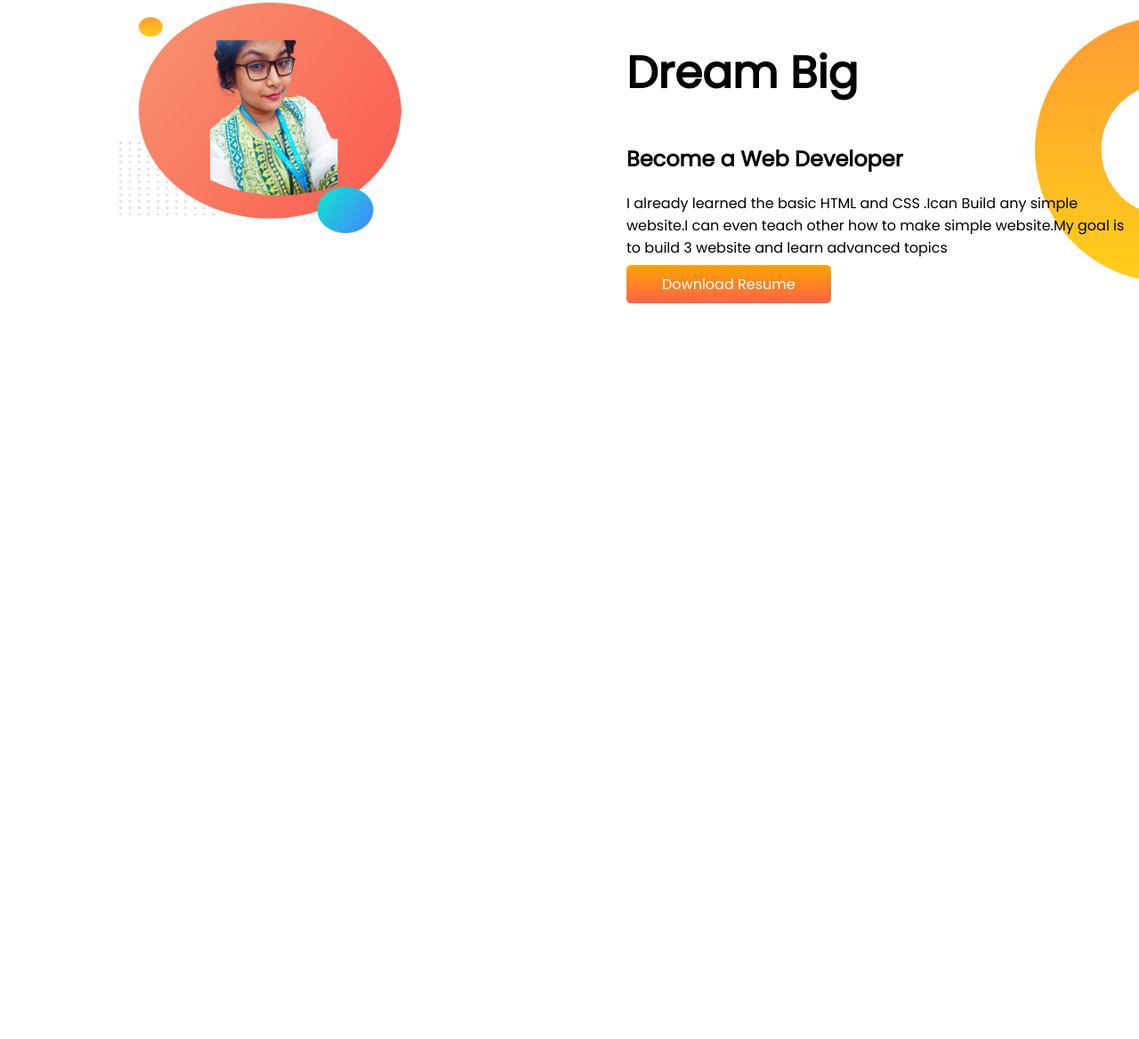
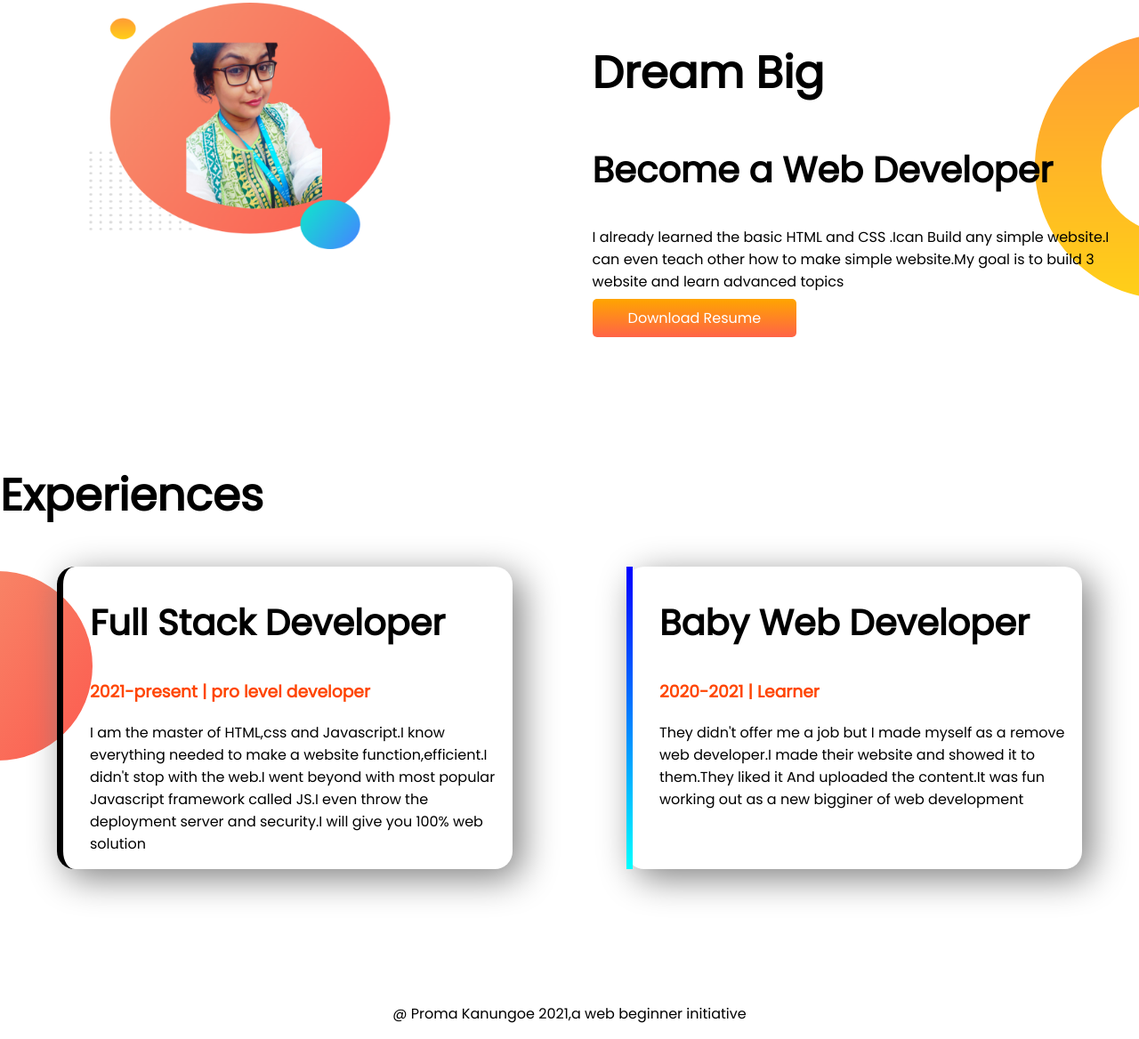
Before and after one commit to PROMA-0481/proma-portfolio, a plain HTML site: page proma-portfolio/index.html in a window 1280 px wide. Shown: the part 689-1857 px from the top of the page at 89% size. Before the commit the page ends 1121 px from the top, so only its background shows below. Drawn offline with Linux system fonts and the light colour scheme.

Commit message:
footer and experience added

```diff
--- a/proma-portfolio/index.html
+++ b/proma-portfolio/index.html
@@ -14,7 +14,7 @@
 
 <body>
 
-    <section id="top-banner">
+    <section class="top-banner flexible-container">
         <div class="half-width">
             <h1>Welcome To</h1>
             <h1><span class="orange-color">Proma's </span>World</h1>
@@ -31,7 +31,7 @@
             <img src="1.1.png" alt="Proma1">
         </div>
     </section>
-    <section class="dream-big">
+    <section class="dream-big flexible-container">
 
         <div class="half-width">
             <img src="2.1.png" alt="proma 2">
@@ -49,6 +49,33 @@
         </div>
 
     </section>
+    <section class="experience-area">
+        <h1>Experiences</h1>
+        <div class="flexible-container">
+            <div id="full-stack-experience" class="experience-item">
+                <h2>Full Stack Developer</h2>
+                <h3 class="orange-color">2021-present | pro level developer</h3>
+                <p>I am the master of HTML,css and Javascript.I know everything needed to make a website
+                    function,efficient.I didn't stop with the web.I went beyond with most popular Javascript framework
+                    called JS.I even throw the deployment server and security.I will give you 100% web solution</p>
+            </div>
+            <div id="web-dev-experience" class="experience-item ">
+                <h2>Baby Web Developer</h2>
+                <h3 class="orange-color">2020-2021 | Learner</h3>
+                <p>
+                    They didn't offer me a job but I made myself as a remove web developer.I made their website and
+                    showed
+                    it
+                    to them.They liked it And uploaded the content.It was fun working out as a new bigginer of web
+                    development
+                </p>
+            </div>
+        </div>
+
+    </section>
+    <footer>
+        <p>@ Proma Kanungoe 2021,a web beginner initiative</p>
+    </footer>
 
 
 
--- a/proma-portfolio/style.css
+++ b/proma-portfolio/style.css
@@ -8,19 +8,24 @@ h1 {
 
 }
 
+h2 {
+    font-size: 40px;
+}
+
 .orange-color {
     color: orangered;
 
 }
 
-section {
+.flexible-container {
     display: flex;
-    margin-bottom: 100px;
+    margin-bottom: 150px;
 }
 
 .half-width {
     width: 50%;
-    padding-left: 5%;
+    padding-left: 2%;
+
 }
 
 .half-width img {
@@ -36,7 +41,7 @@ section {
     font-weight: 400;
 }
 
-#top-banner {
+.top-banner {
     background-image: url(top-banner.png);
     background-repeat: no-repeat;
 
@@ -48,3 +53,46 @@ section {
     background-repeat: no-repeat;
     background-position: right;
 }
+
+.experience-area {
+    background-image: url(images/exp-bg.png);
+    background-repeat: no-repeat;
+    background-position: left;
+}
+
+#full-stack-experience {
+    border-left: 7px solid;
+    border-image: linear-gradient(red orange);
+    border-image-slice: 1;
+    border-radius: 20px;
+}
+
+.experience-item {
+    width: 40%;
+    margin-left: 5%;
+    margin-right: 5%;
+    padding-left: 30px;
+    border-radius: 40px;
+
+    box-shadow: 10px 10px 40px gray;
+    border-left: black solid;
+}
+
+#web-dev-experience {
+    border-left: 7px solid;
+    border-image: linear-gradient(blue, cyan);
+    border-image-slice: 1;
+    border-radius: 20px;
+
+}
+
+#full-stack-experience {
+    border-left: 7px solid;
+    border-image: linear-gradient(red orange);
+    border-image-slice: 1;
+    border-radius: 20px;
+}
+
+footer p {
+    text-align: center;
+}
```
Also changed, not shown: proma-portfolio/images/jhankar.png (deleted), proma-portfolio/images/jhankar2.png (deleted), 4 other files.
